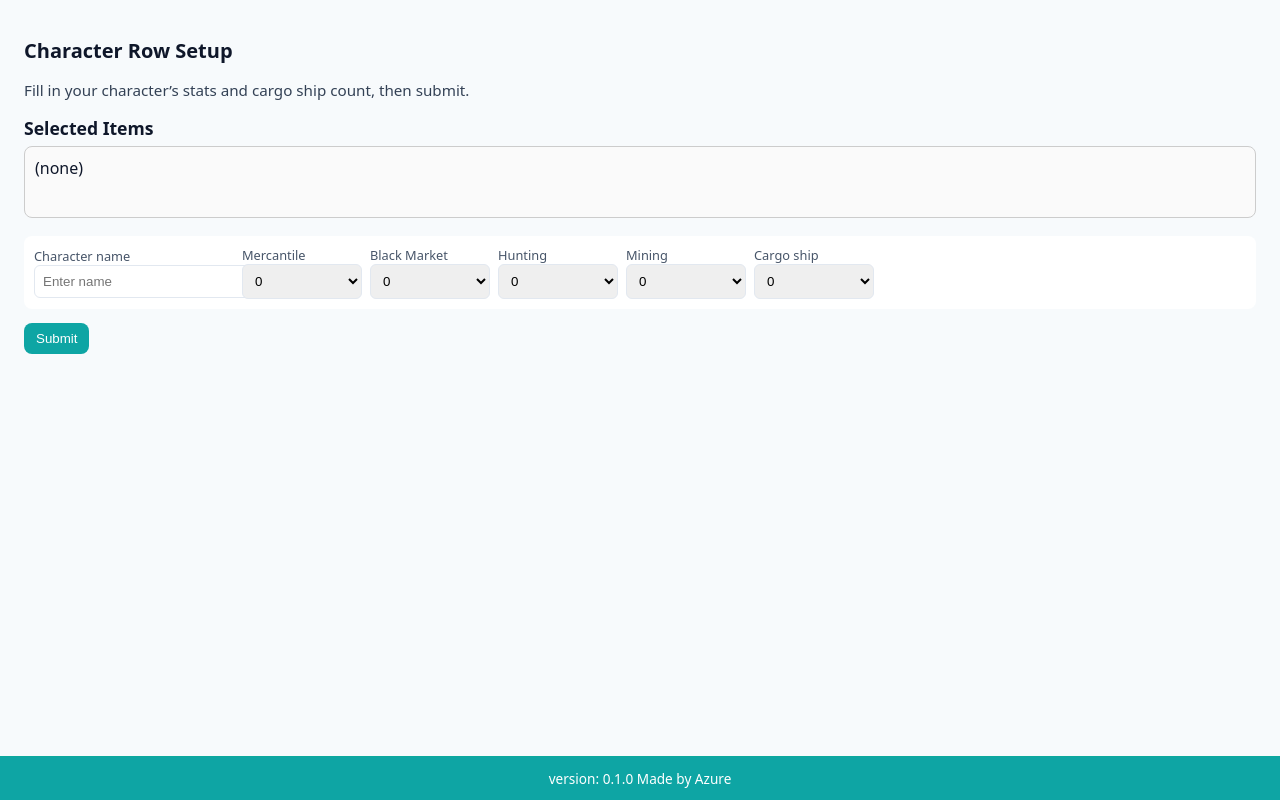
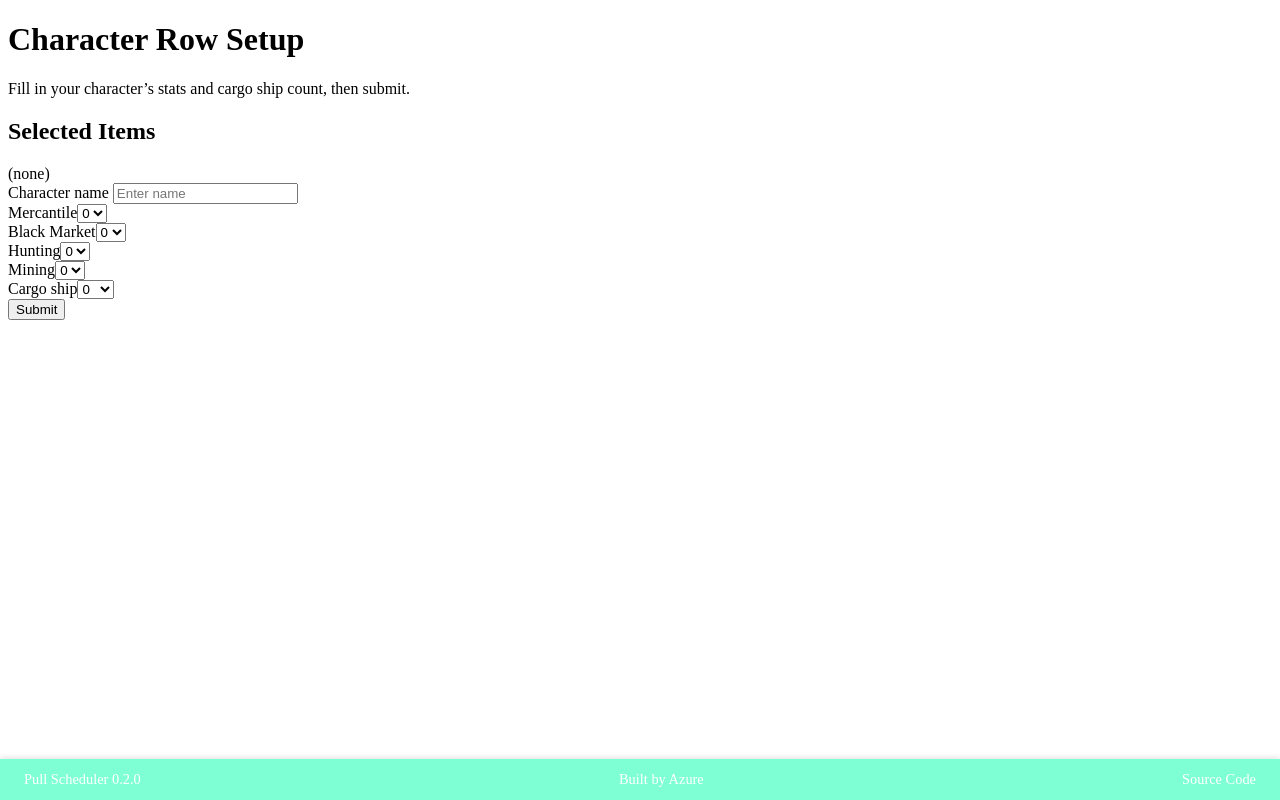
Before and after one commit to NMiraglia05/Pull_Automator, a Flask app: page /set_gathering in a window 1280 px wide. Run offline with Flask 3, Linux system fonts and the light colour scheme.

Commit message:
Update template.html

```diff
--- a/templates/template.html
+++ b/templates/template.html
@@ -1,52 +1,44 @@
-<!doctype html>
+<!DOCTYPE html>
 <html lang="en">
 <head>
-  <meta charset="utf-8" />
-  <meta name="viewport" content="width=device-width,initial-scale=1" />
-  <title>{% block title %}Pull Automator{% endblock %}</title>
-  <style>
-    body {
-      font-family: system-ui, -apple-system, Segoe UI, Roboto, Helvetica, Arial, sans-serif;
-      margin: 0;
-      background: #f7fafc;
-      color: #0f172a;
-      display: flex;
-      flex-direction: column;
-      min-height: 100vh;
-    }
-    main {
-      flex: 1;
-      padding: 24px;
-    }
-    h1{font-size:1.25rem;margin-bottom:8px}
-    h2{font-size:1.1rem;margin-top:16px;margin-bottom:6px}
-    .note{font-size:0.95rem;margin-bottom:12px;color:#334155}
-    button{background:#0ea5a4;border:none;color:white;padding:8px 12px;border-radius:8px;cursor:pointer}
-    .rows{display:flex;flex-direction:column;gap:10px}
-    .row{display:grid;grid-template-columns:200px repeat(5,120px);gap:8px;padding:10px;border-radius:8px;background:white;align-items:center}
-    .row label{display:block;font-size:0.8rem;color:#475569}
-    .row input[type=text]{width:100%;padding:8px;border:1px solid #e2e8f0;border-radius:6px}
-    select{width:100%;padding:8px;border-radius:6px;border:1px solid #e2e8f0}
-    .actions{margin-top:14px}
-    #selected-box{border:1px solid #ccc;border-radius:8px;padding:10px;background:#fafafa;min-height:50px;margin-bottom:18px}
-    footer {
-      text-align: center;
-      padding: 12px 0;
-      background: #0ea5a4;
-      color: white;
-      font-size: 0.85rem;
-      border-top: 1px solid #0ca99c;
-    }
-  </style>
-  {% block head %}{% endblock %}
+    <meta charset="utf-8">
+    <meta name="viewport" content="width=device-width, initial-scale=1">
+    {% block head %}{% endblock %}
+    <style>
+        .global-footer {
+            position: fixed;
+            bottom: 0;
+            left: 0;
+            right: 0;
+            background: aquamarine;
+            color: white;
+            padding: 12px 24px;
+            font-size: 0.9rem;
+            z-index: 1000;
+            box-shadow: 0 -2px 5px rgba(0,0,0,0.1);
+            display: flex;
+            justify-content: space-between;
+            align-items: center;
+        }
+        .global-footer a {
+            color: white;
+            text-decoration: none;
+        }
+        .global-footer a:hover {
+            text-decoration: underline;
+        }
+        body {
+            padding-bottom: 60px;
+        }
+    </style>
 </head>
 <body>
-  <main>
     {% block content %}{% endblock %}
-  </main>
 
-  <footer>
-    version: 0.1.0 Made by Azure
-  </footer>
+    <div class="global-footer">
+        <div>Pull Scheduler 0.2.0</div>
+        <div>Built by Azure</div>
+        <div><a href="https://github.com/AzureFennec/Pull_Automator" target="_blank">Source Code</a></div>
+    </div>
 </body>
 </html>
```
